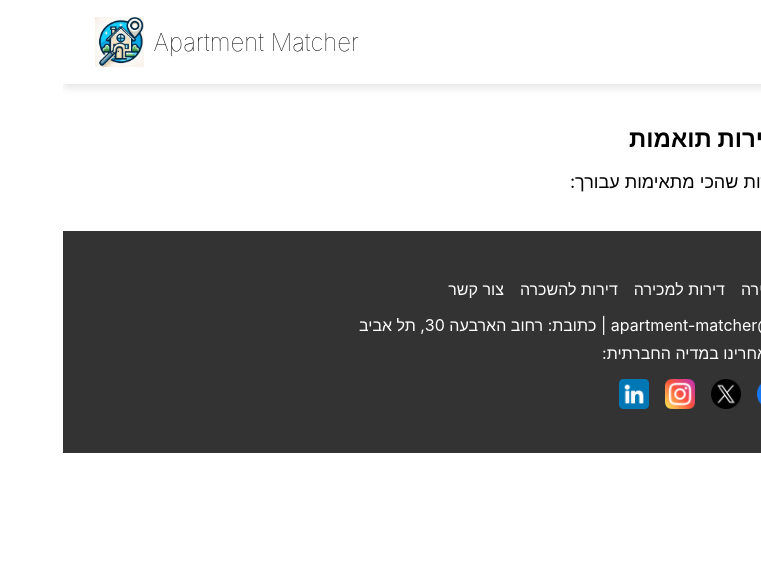
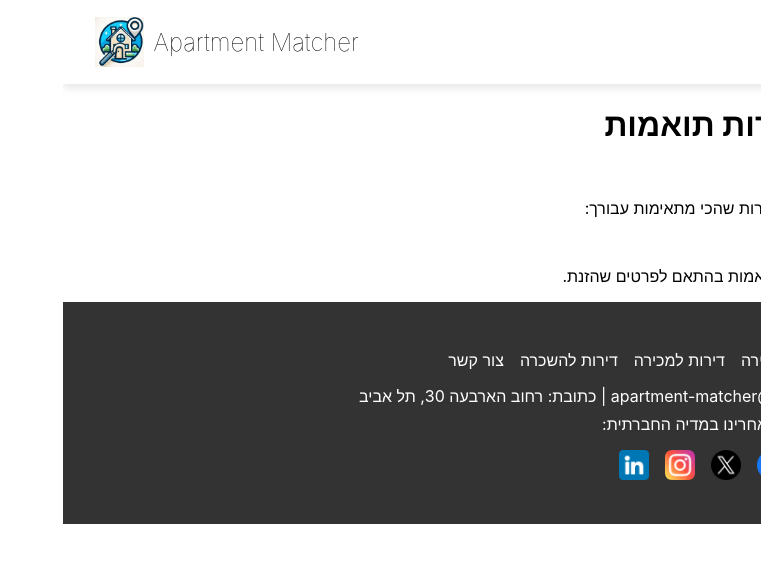
Before and after one commit to pazgu/Apartment_matcher, a React (Create React App) app in the folder frontend/: page /matching-apartments in a window 1280 px wide. Shown: the top 562 px of the page, without its empty margins (519-1280 px from the left). Built offline with nearby package versions, Linux system fonts and the light colour scheme.

Commit message:
Working POST request for Matching Apartments, Added loading spinner and alert when clicking Send, Added Price and Similarity Score to ApartmentsMinimalCard, Changed the form fields to Required.

```diff
--- a/frontend/src/components/Apartment-Matching/Matching.css
+++ b/frontend/src/components/Apartment-Matching/Matching.css
@@ -97,5 +97,41 @@
 }
 
 .rc-slider-track {
-  background-color: rgb(4, 164, 217); /* Black color for the active track */
+  background-color: rgb(4, 164, 217);
 }
+
+.spinner {
+  border: 4px solid rgba(0, 0, 0, 0.1);
+  border-left-color: #000;
+  border-radius: 50%;
+  width: 40px;
+  height: 40px;
+  animation: spin 1s linear infinite;
+  margin: 0 auto;
+}
+
+@keyframes spin {
+  to {
+    transform: rotate(360deg);
+  }
+}
+
+.loading-alert {
+  display: flex;
+  align-items: center;
+  justify-content: center;
+  padding: 20px;
+  background-color: #93e5fa;
+  color: #164b64;
+  border: 1px solid #93e5fa;
+  border-radius: 5px;
+  margin-top: 20px;
+  flex-direction: row-reverse;
+}
+
+.loading-alert p {
+  margin-right: 10px;
+  margin-left: 0;
+  font-size: 18px;
+  font-weight: bold;
+}
--- a/frontend/src/components/Apartment-Matching/Matching.jsx
+++ b/frontend/src/components/Apartment-Matching/Matching.jsx
@@ -10,7 +10,7 @@ const Matching = () => {
   // State for different form fields - each field is a number except the "rent or sale".
   const [rentOrSale, setRentOrSale] = useState("sale");
   const [floor, setFloor] = useState(0);
-  const [beds, setBeds] = useState(0);
+  const [beds, setBeds] = useState(1);  //It's not possible to have '0' beds that's why it's '1'.
   const [priceRange, setPriceRange] = useState([0, 50000000]);
   const [sizeRange, setSizeRange] = useState([0, 10000]);
   const [tags, setTags] = useState({
@@ -22,6 +22,8 @@ const Matching = () => {
     light_trail: 0,
     quiet_street: 0,
   });
+
+  const [loading, setLoading] = useState(false);
 
   // State for the errors
   const [floorError, setFloorError] = useState("");
@@ -40,7 +42,7 @@ const Matching = () => {
   const handleFloorChange = (e) => {
     const value = Number(e.target.value);
     if (value < 0 || value > 100) {
-      setFloorError("ערך הקומה חייב להיות בין 0 ל-100"); // error message if the value is out of range
+      setFloorError("ערך הקומה חייב להיות בין 0 ל-100");
     } else {
       setFloorError("");
       setFloor(value);
@@ -68,6 +70,8 @@ const Matching = () => {
   const handleSubmit = async (e) => {
     e.preventDefault();
 
+    console.log("Form submitted");
+
     if (floorError || bedsError) {
       return;
     }
@@ -83,6 +87,10 @@ const Matching = () => {
       tags,
     };
 
+    console.log("Form data:", formData);
+
+    setLoading(true);
+
     // Sending the form using Axios
     try {
       const response = await axios.post(
@@ -90,17 +98,23 @@ const Matching = () => {
         formData
       );
       console.log("Response:", response.data);
-      //Here I should display all the matching apartments after the results return.
-      navigate("/matching-apartments");
-    } catch (error) {
+
+      const apartments = response.data.data;
+
+      // Navigate to the matching apartments page
+      navigate("/matching-apartments", { state: { apartments } });
+    }
+    catch (error) {
       console.error("There was an error submitting the form:", error);
       alert("There was an error submitting the form. Please try again later.");
-      navigate("/matching-apartments");
+    }
+    finally {
+      setLoading(false);
     }
   };
 
   return (
-    <section className="matching-section">
+      <section className="matching-section">
       <h2>טופס התאמת דירה</h2>
       <p>
         שלום, כאן נבקש ממך לענות על מספר שאלות על מנת שנוכל לקבוע בצורה הטובה
@@ -113,6 +127,7 @@ const Matching = () => {
           <select
             value={rentOrSale}
             onChange={(e) => setRentOrSale(e.target.value)}
+            required
           >
             <option value="rent">להשכרה</option>
             <option value="sale">למכירה</option>
@@ -127,6 +142,7 @@ const Matching = () => {
             onChange={handleFloorChange}
             min="0"
             max="100"
+            required
           />
           {floorError && <span className="error-message">{floorError}</span>}
         </label>
@@ -139,6 +155,7 @@ const Matching = () => {
             onChange={handleBedsChange}
             min="0"
             max="10"
+            required
           />
           {bedsError && <span className="error-message">{bedsError}</span>}
         </label>
@@ -153,6 +170,7 @@ const Matching = () => {
             max={50000000}
             step={10000}
             reverse={true}
+            required
           />
           <div className="range-values">
             <span>מ- {formatNumber(priceRange[0])} ש"ח</span>
@@ -170,6 +188,7 @@ const Matching = () => {
             max={10000}
             step={10}
             reverse={true}
+            required
           />
           <div className="range-values">
             <span>מ- {formatNumber(sizeRange[0])} מ"ר</span>
@@ -201,6 +220,7 @@ const Matching = () => {
                       value={value}
                       checked={tags[key] === value}
                       onChange={handleTagChange}
+                      required
                     />
                     <span>{value}</span>
                   </label>
@@ -209,10 +229,15 @@ const Matching = () => {
             </div>
           </div>
         ))}
-
-        <button type="submit">שלח</button>
+        <button type="submit" disabled={loading}>שלח</button>
         <br />
       </form>
+      {loading && (
+        <div className="loading-alert">
+          <div className="spinner"></div>
+          <p>מחפש דירות תואמות, אנא המתן...</p>
+        </div>
+      )}
     </section>
   );
 };
--- a/frontend/src/components/ApartmentMinimalCard/ApartmentMinimalCard.jsx
+++ b/frontend/src/components/ApartmentMinimalCard/ApartmentMinimalCard.jsx
@@ -5,7 +5,7 @@ const fallbackUrl =
   "https://t3.ftcdn.net/jpg/01/05/82/76/360_F_105827660_Gifynz6B7PPcOvPsjW54zUMZI6G1VWlc.jpg";
 
 const ApartmentMinimalCard = ({ apartment }) => {
-  const { beds, floor, address, images, deal_type, size_m2 } = apartment;
+  const { beds, floor, address, images, deal_type, size_m2, similarity_score, price } = apartment;
 
   const onImgError = (e) => {
     e.target.src = fallbackUrl;
@@ -18,6 +18,9 @@ const ApartmentMinimalCard = ({ apartment }) => {
     imgSrc = images[0].image_url;
   }
 
+  const similarityPercentage = similarity_score ? (similarity_score * 100).toFixed(2) : null;
+
+
   return (
     <div className="apartment-minimal-card-container">
       <Link to={`/apartment/${apartment.id}`}>
@@ -25,7 +28,7 @@ const ApartmentMinimalCard = ({ apartment }) => {
           <img
             className="apartment-minimal-card-img"
             src={imgSrc}
-            alt="image"
+            alt="Apartment"
             height="240"
             width="320"
             onError={(e) => onImgError(e)}
@@ -36,6 +39,8 @@ const ApartmentMinimalCard = ({ apartment }) => {
             {deal_type} - {beds} חדרים - קומה {floor} - {size_m2} מ"ר
           </p>
           <p>{address}</p>
+          <p>מחיר - {price.toLocaleString()} ₪</p>
+          {similarityPercentage && <p>אחוז התאמה - <b>{similarityPercentage}%</b></p>}
         </div>
       </Link>
     </div>
--- a/frontend/src/components/MatchingFormApartments/MatchingFormApartments.css
+++ b/frontend/src/components/MatchingFormApartments/MatchingFormApartments.css
@@ -11,3 +11,19 @@
   .matching-apartments p {
     font-size: 18px;
   }
+
+  .apartments-page-container {
+    display: flex;
+    flex-direction: column;
+    align-items: center;
+    justify-content: center;
+    gap: 1rem;
+  }
+
+  .apartments-page-cards-wrapper {
+    display: flex;
+    flex-wrap: wrap;
+    align-items: center;
+    justify-content: center;
+    gap: 1rem;
+  }
--- a/frontend/src/components/MatchingFormApartments/MatchingFormApartments.jsx
+++ b/frontend/src/components/MatchingFormApartments/MatchingFormApartments.jsx
@@ -1,12 +1,26 @@
-import React from 'react';
+import React from "react";
+import { useLocation } from "react-router-dom";
+import ApartmentMinimalCard from "../../components/ApartmentMinimalCard/ApartmentMinimalCard";
 import './MatchingFormApartments.css';
 
 const MatchingFormApartments = () => {
+  const location = useLocation();
+  const apartments = location.state?.apartments || [];  // Get the apartments from the location state
+
   return (
-    <section className="matching-apartments">
-      <h2>דירות תואמות</h2>
+    <div className="apartments-page-container">
+      <h1>דירות תואמות</h1>
       <p>להלן הדירות שהכי מתאימות עבורך:</p>
-    </section>
+      <div className="apartments-page-cards-wrapper">
+        {apartments.length > 0 ? (
+          apartments.map((apartment, index) => (
+            <ApartmentMinimalCard key={index} apartment={apartment} />
+          ))
+        ) : (
+          <p>אין דירות תואמות בהתאם לפרטים שהזנת.</p>
+        )}
+      </div>
+    </div>
   );
 };
 
```
